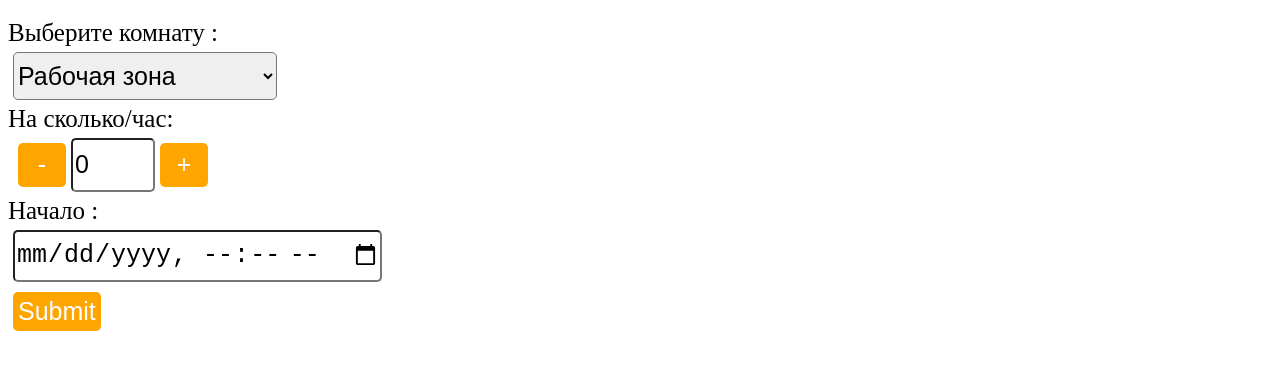
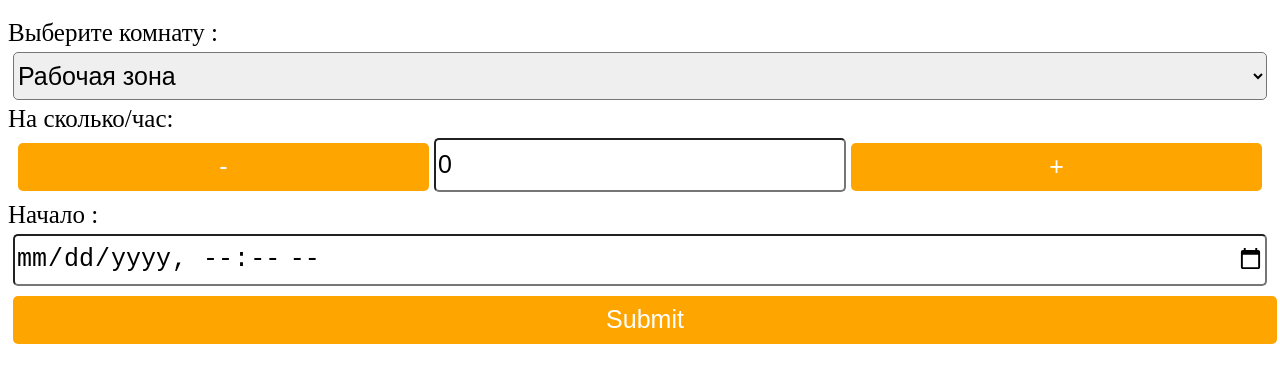
Before and after one commit to KamolCoder/KamolCoder.github.io, a plain HTML site: page index.html in a window 1280 px wide. Shown: the part 61-444 px from the top of the page. Drawn offline with Linux system fonts and the light colour scheme.

Commit message:
Update style.css

```diff
--- a/style.css
+++ b/style.css
@@ -8,11 +8,13 @@ br {
 }
 
 div.main-forma {
+    width: 100%;
     font-size: 25px;
-    align: center
+    align: center;
 }
 
 button {
+    height: 3rem;
     margin: 5px;
     color:white;
     min-width:3rem;
@@ -21,10 +23,12 @@ button {
     background-color: orange;
     border:none !important;
     border-radius: 5px;
+    width: 100%;
 
 }
 
 input,select {
+    width: 100%;
     font-size:25px;
     border-radius: 5px;
     height: 3rem;
```
